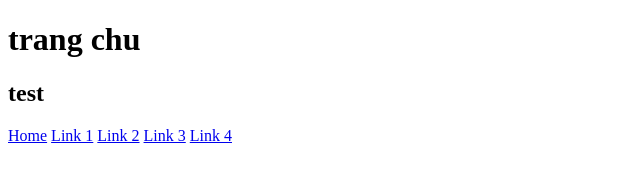
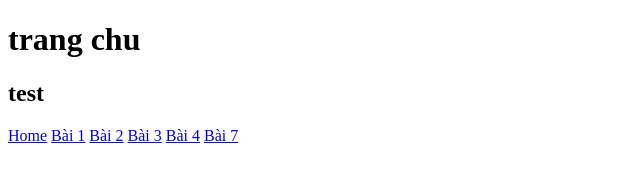
Before and after one commit to Huynguyen58/huynguyen58.github.io, a plain HTML site: page index.html in a window 1280 px wide. Shown: the full height of the page, 0-640 px from the left. Drawn offline with Linux system fonts and the light colour scheme.

Commit message:
Update index.html

```diff
--- a/index.html
+++ b/index.html
@@ -10,10 +10,11 @@
   <h2>test</h2>
   <div class="vertical-menu">
     <a href="#" class="active">Home</a>
-    <a href="#">Link 1</a>
-    <a href="#">Link 2</a>
-    <a href="#">Link 3</a>
-    <a href="#">Link 4</a>
+    <a href="bai1.html">Bài 1</a>
+    <a href="bai2.html">Bài 2</a>
+    <a href="bai3.html">Bài 3</a>
+    <a href="bai4.html">Bài 4</a>
+    <a href="bai7.html">Bài 7</a>
   </div>
 </body>
 
```
